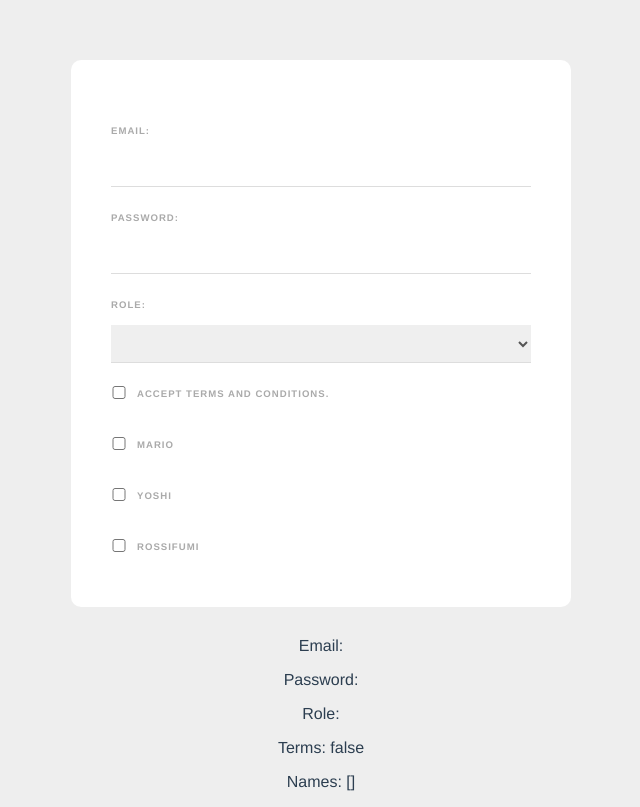
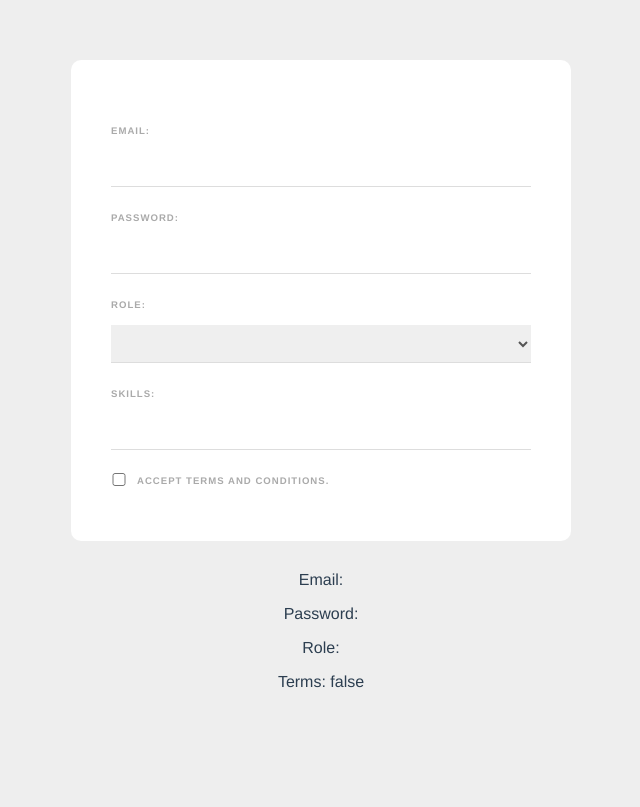
Before and after one commit to ViuCoding/vue-web-form, a Vue app: page / in a window 1280 px wide. Shown: the whole page, without its empty margins (319-959 px from the left). Built offline with nearby package versions, Linux system fonts and the light colour scheme.

Commit message:
Keyboard events

```diff
--- a/src/components/SignUpForm.vue
+++ b/src/components/SignUpForm.vue
@@ -10,22 +10,14 @@
       <option value="designer">Web Designer</option>
     </select>
 
+    <label>Skills:</label>
+    <input type="text" v-model="tempSkill" @keyup="addSkill" />
+
+    <div v-for="skill in skills" :key="skill" class="pill">{{ skill }}</div>
+
     <div class="terms">
       <input type="checkbox" required v-model="terms" />
       <label>Accept terms and conditions.</label>
-    </div>
-
-    <div>
-      <input type="checkbox" value="Mario" v-model="names" />
-      <label>Mario</label>
-    </div>
-    <div>
-      <input type="checkbox" value="Yoshi" v-model="names" />
-      <label>Yoshi</label>
-    </div>
-    <div>
-      <input type="checkbox" value="Rossifumi" v-model="names" />
-      <label>Rossifumi</label>
     </div>
   </form>
 
@@ -33,7 +25,6 @@
   <p>Password: {{ password }}</p>
   <p>Role: {{ role }}</p>
   <p>Terms: {{ terms }}</p>
-  <p>Names: {{ names }}</p>
 </template>
 
 <script>
@@ -44,8 +35,24 @@
       password: "",
       role: "",
       terms: false,
-      names: [],
+      tempSkill: "",
+      skills: [],
     };
+  },
+
+  methods: {
+    addSkill(event) {
+      //   console.log(event);
+      // The event is a built-in object that we can use and manipulate, in this case to capute keyboards clicks
+      if (event.key === "Enter" && this.tempSkill) {
+        // Everytime that we type "," && tempSkill is not an empty string, we push the value to the skills array
+        if (!this.skills.includes(this.tempSkill)) {
+          // This check prevents us from having duplicate values in the skills array
+          this.skills.push(this.tempSkill);
+        }
+        this.tempSkill = "";
+      }
+    },
   },
 };
 </script>
```
